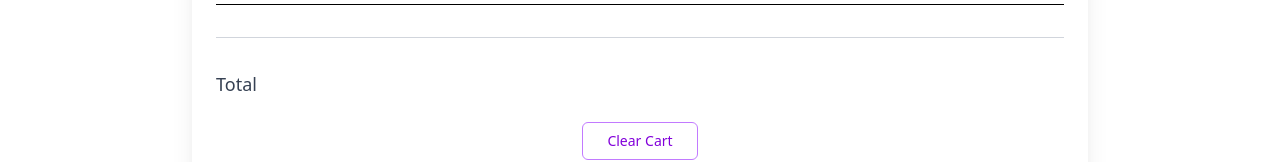
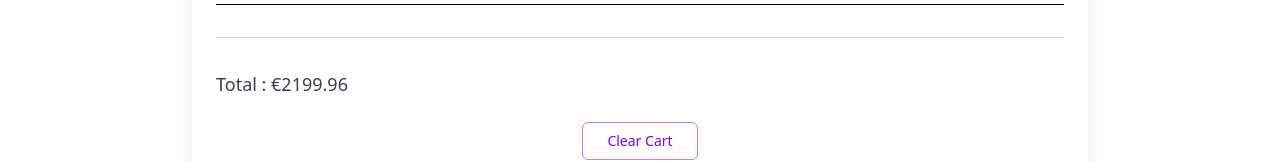
Before and after one commit to MichaelDallas25/CartItems, a React (Vite) app: page / in a window 1280 px wide. Shown: the part 651-813 px from the top of the page. Built offline with nearby package versions, Linux system fonts and the light colour scheme.

Commit message:
adicionei o totalAmunt no span

```diff
--- a/src/Components/CartItems/CartItems.tsx
+++ b/src/Components/CartItems/CartItems.tsx
@@ -9,7 +9,7 @@ function CartItems() {
   //if (cartItems.length === 0){
   // return <p className="text-center text-gray-600 mt-10">Seu carrinho está vazio</p>;}
 
-  const { cartItems, increment, decrement, setCartItems} = useCart();
+  const { cartItems, increment, decrement, setCartItems,totalAmount} = useCart();
   const { cartItems: initialItems, loading, } = UseCartItems();
 
 
@@ -63,7 +63,7 @@ function CartItems() {
 
       <footer className="flex flex-col items-center space-y-6">
         <div className="w-full flex justify-between items-center text-lg font-medium">
-          <span className="text-gray-700">Total</span>
+          <span className="text-gray-700">Total : €{totalAmount.toFixed(2)}</span>
           <span className="text-2xl font-semibold text-blue-700"></span>
         </div>
 
```
